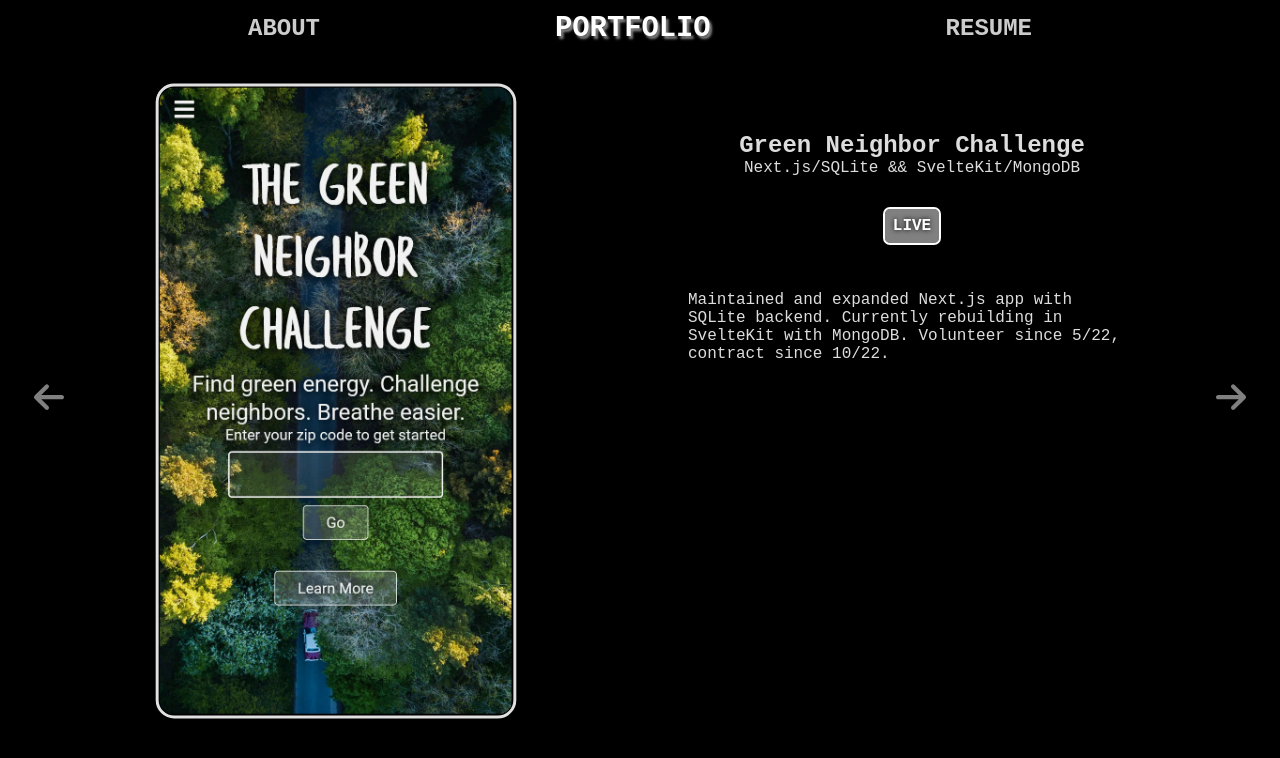
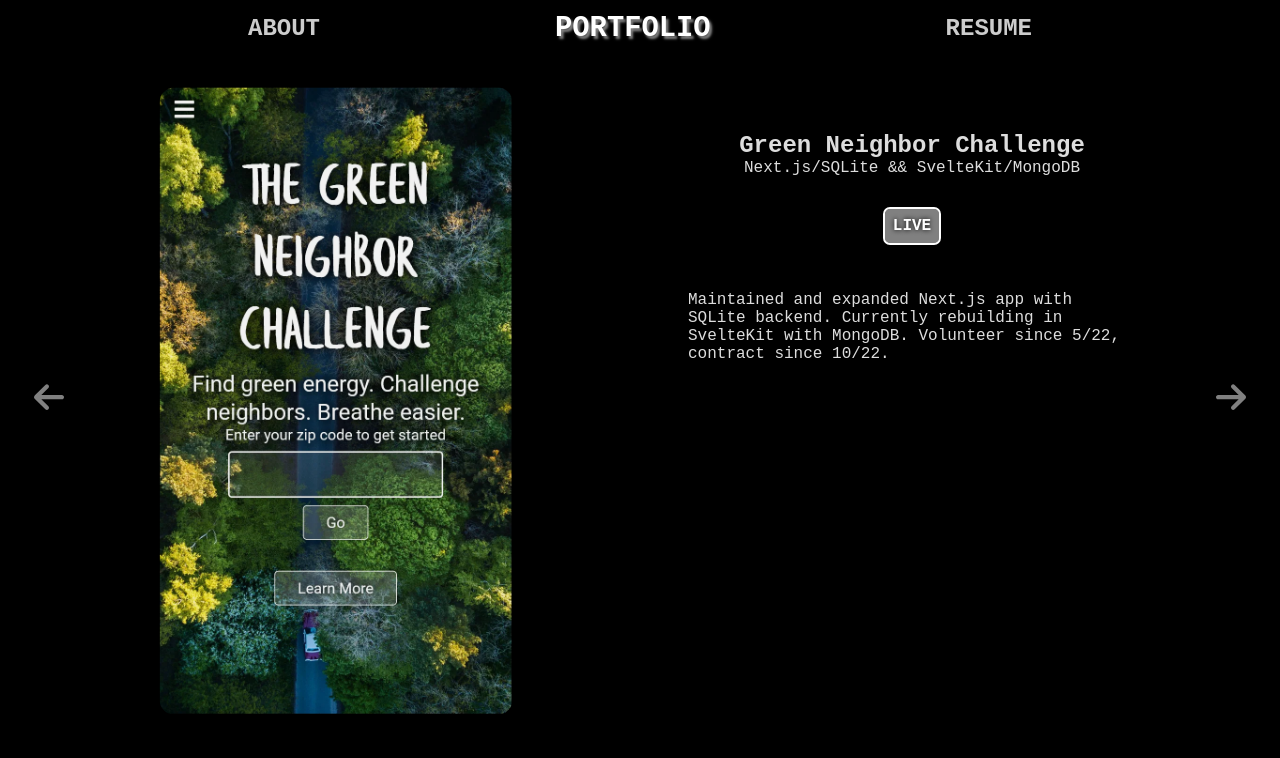
Before and after one commit to soundproofboot/sveltePortfolio, a SvelteKit app: page /portfolio in a window 1280 px wide. Shown: the top 758 px of the page. Built offline with nearby package versions, Linux system fonts and the light colour scheme; some icons are missing.

Commit message:
removed transition from main and height set in portfolio, outline on hover

```diff
--- a/src/routes/+layout.svelte
+++ b/src/routes/+layout.svelte
@@ -32,7 +32,7 @@
         <a href='/portfolio' class={route === 'portfolio' ? 'current' : ''}>PORTFOLIO</a>
         <a href='/resume' class={route === 'resume' ? 'current' : ''}>RESUME</a>
     </nav>
-    <main in:fade={{duration: 500}}>
+    <main >
         <slot />
     </main>
     {/if}
--- a/src/routes/portfolio/+page.svelte
+++ b/src/routes/portfolio/+page.svelte
@@ -124,7 +124,6 @@
     .project img {
         border-radius: 1em;
         border: 1px solid #000;
-        outline: 3px solid #ececec;
         width: 80%;
         filter: brightness(.95);
         transform: scale(.98);
@@ -135,6 +134,7 @@
         filter: brightness(1.05);
         transform: scale(1);
         cursor: pointer;
+        outline: 3px solid #ececec;
     }
 
     .projectText {
@@ -197,8 +197,6 @@
         .project img {
             height: 100%;
             width: auto;
-            min-width: 330px;
-            min-height: 591px;
         }
 
         .projectText {
```
